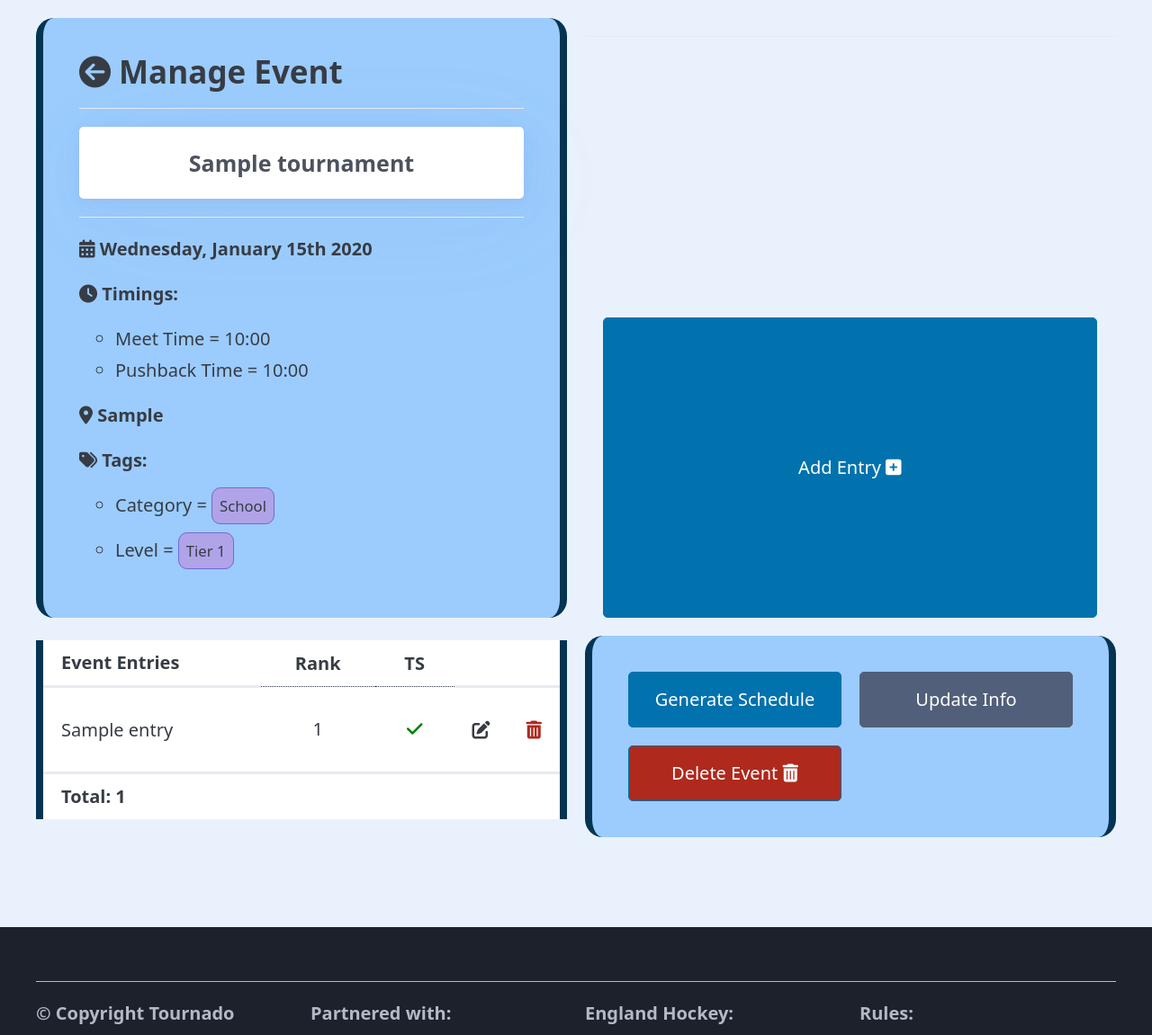
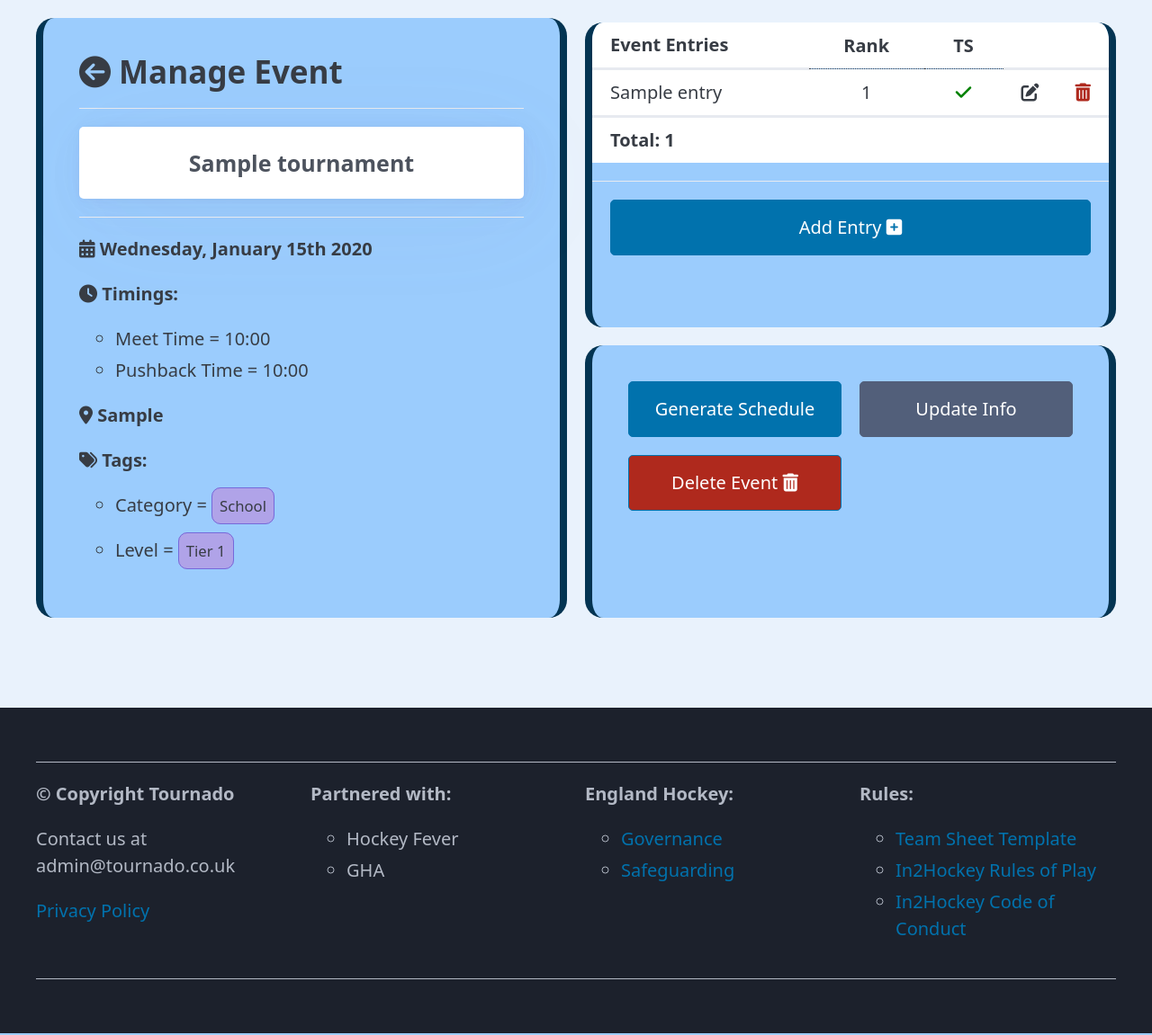
Before and after one commit to diassTMS/Tournado, a Django app: page /account/tourn/1/ in a window 1280 px wide. Shown: the part 125-1276 px from the top of the page at 90% size. Run offline with Django 5.2, Linux system fonts and the light colour scheme; a user stored in the database is signed in; tables that the repository leaves empty hold one stand-in row (values such as "Sample post"); grey boxes marked "Sample" are stand-in pictures; lists and menus that the app fills with data are empty; some libraries are stand-ins or nearby versions.

Commit message:
Update user-tourn-detail.html

```diff
--- a/templates/user-tourn-detail.html
+++ b/templates/user-tourn-detail.html
@@ -49,7 +49,8 @@
                 </span>
             </p>
         </div>
-        <table class="overflow-auto" style="border-style: none solid none solid; border-width: 8px; border-color: light-dark(#033452, #017FC0); border-radius: 20px; margin-top: 5px;">
+        <div class="overflow-auto" style="border-style: none solid none solid; border-width: 8px; border-color: light-dark(#033452, #017FC0); border-radius: 20px; margin-top: 5px;     background-color: light-dark(#9BCCFD, #1c212c);">
+            <table class="overflow-auto">
                 <thead>
                     <tr>
                         <th scope="col"><strong>Event Entries</strong></th>
@@ -91,9 +92,10 @@
                         {% endif %}
                     </tr>
                 </tfoot>
+            </table>
             <hr>
             <button style="width:93%; margin-left: 20px;" onclick="location.href='{% url 'entry-create' object.id %}';">Add Entry <i class="fa-solid fa-square-plus"></i></button>
-        </table>
+        </div>
         {% if object.generatedSchedule == True %}
             <div class='container' id="box">
                 <h4>Event Scoring</h4>
```
Lines whose indentation alone changed are shown as unchanged.
